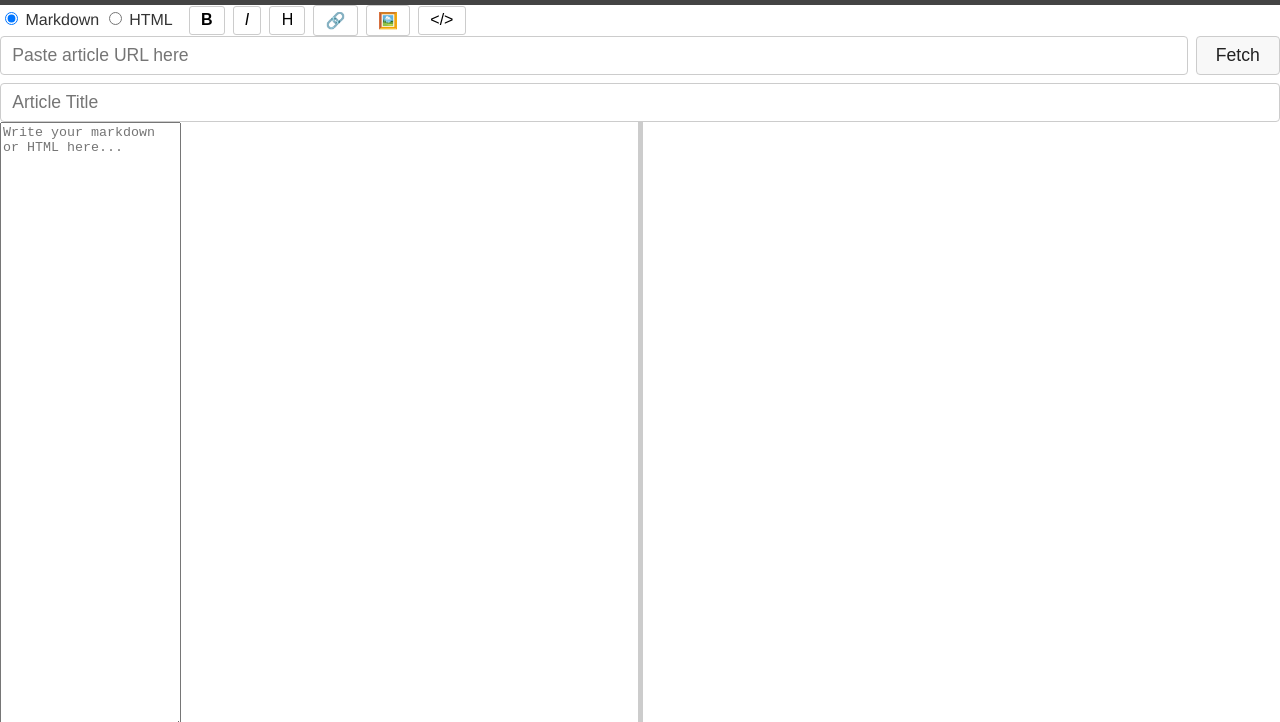
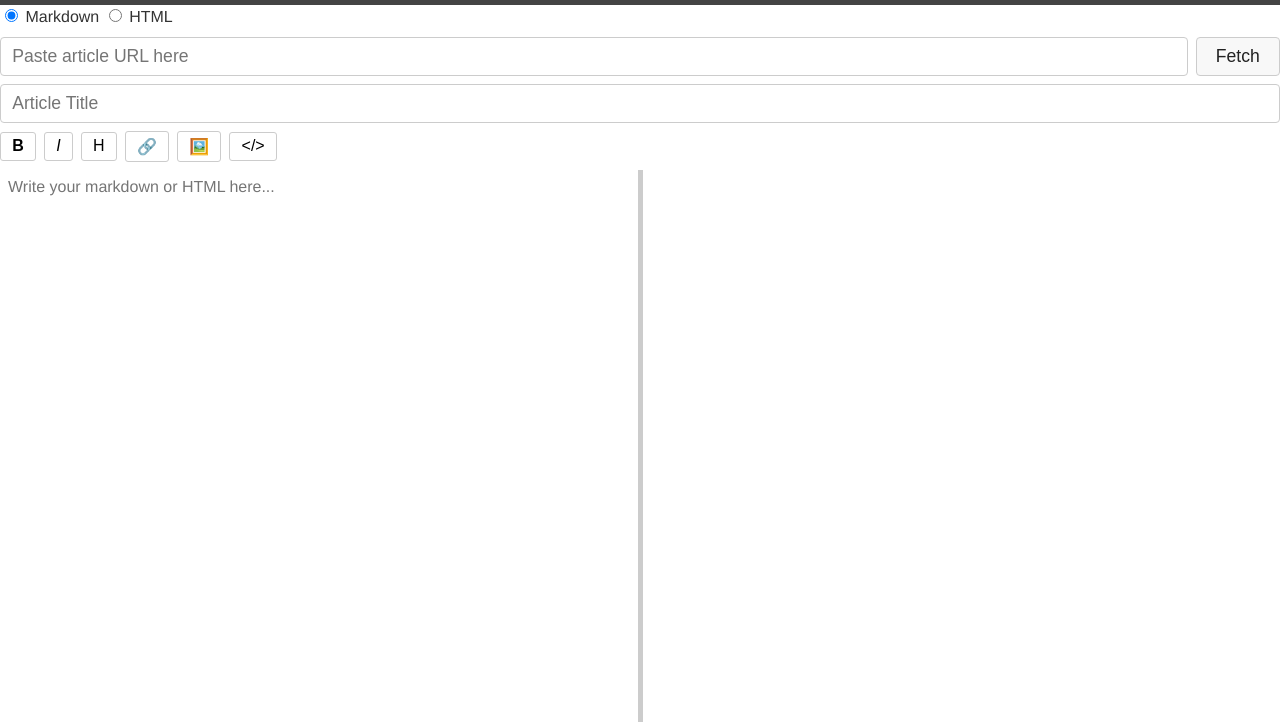
Before and after one commit to dotnetappdev/newsextractor, a browser extension: page index.html in a window 1280 px wide. Shown: the part 35-757 px from the top of the page. Drawn offline with Linux system fonts and the light colour scheme.

Commit message:
Move toolbar below article title and make editor fill left pane

```diff
--- a/index.html
+++ b/index.html
@@ -25,25 +25,23 @@
 
     <!-- Controls above split frame -->
     <div id="top-controls">
-      <div style="display: flex; align-items: center; gap: 1rem;">
-        <div class="mode-switch">
-          <label><input type="radio" name="mode" value="markdown" checked> Markdown</label>
-          <label><input type="radio" name="mode" value="html"> HTML</label>
-        </div>
-        <div id="editor-toolbar" style="margin-bottom: 0;">
-          <button type="button" data-action="bold"><b>B</b></button>
-          <button type="button" data-action="italic"><i>I</i></button>
-          <button type="button" data-action="heading">H</button>
-          <button type="button" data-action="link">🔗</button>
-          <button type="button" data-action="image">🖼️</button>
-          <button type="button" data-action="code" id="code-btn">&lt;/&gt;</button>
-        </div>
+      <div class="mode-switch" style="margin-bottom: 0.5rem;">
+        <label><input type="radio" name="mode" value="markdown" checked> Markdown</label>
+        <label><input type="radio" name="mode" value="html"> HTML</label>
       </div>
       <div class="url-row">
         <input id="input-url" type="text" placeholder="Paste article URL here" />
         <button id="fetch-article">Fetch</button>
       </div>
-      <input id="title-box" type="text" placeholder="Article Title" />
+      <input id="title-box" type="text" placeholder="Article Title" style="margin-bottom:0.5rem;" />
+      <div id="editor-toolbar">
+        <button type="button" data-action="bold"><b>B</b></button>
+        <button type="button" data-action="italic"><i>I</i></button>
+        <button type="button" data-action="heading">H</button>
+        <button type="button" data-action="link">🔗</button>
+        <button type="button" data-action="image">🖼️</button>
+        <button type="button" data-action="code" id="code-btn">&lt;/&gt;</button>
+      </div>
     </div>
 
     <div id="container" class="split-container">
--- a/news-extractor.css
+++ b/news-extractor.css
@@ -46,7 +46,8 @@
   display: flex;
   gap: 0.5rem;
   align-items: center;
-  margin-bottom: 0;
+  margin-bottom: 0.5rem;
+  margin-top: 0;
 }
 #editor-toolbar button {
   background: #fff;
@@ -184,10 +185,24 @@ footer {
 
 #editor-wrapper {
   height: 100%;
+  width: 100%;
+  display: flex;
+  flex-direction: column;
 }
 
 #editor {
   height: 100%;
+  width: 100%;
+  min-height: 0;
+  min-width: 0;
+  resize: none;
+  border: none;
+  outline: none;
+  padding: 8px;
+  box-sizing: border-box;
+  font-family: inherit;
+  font-size: 1em;
+  background: #fff;
 }
 
 #preview-wrapper {
```
